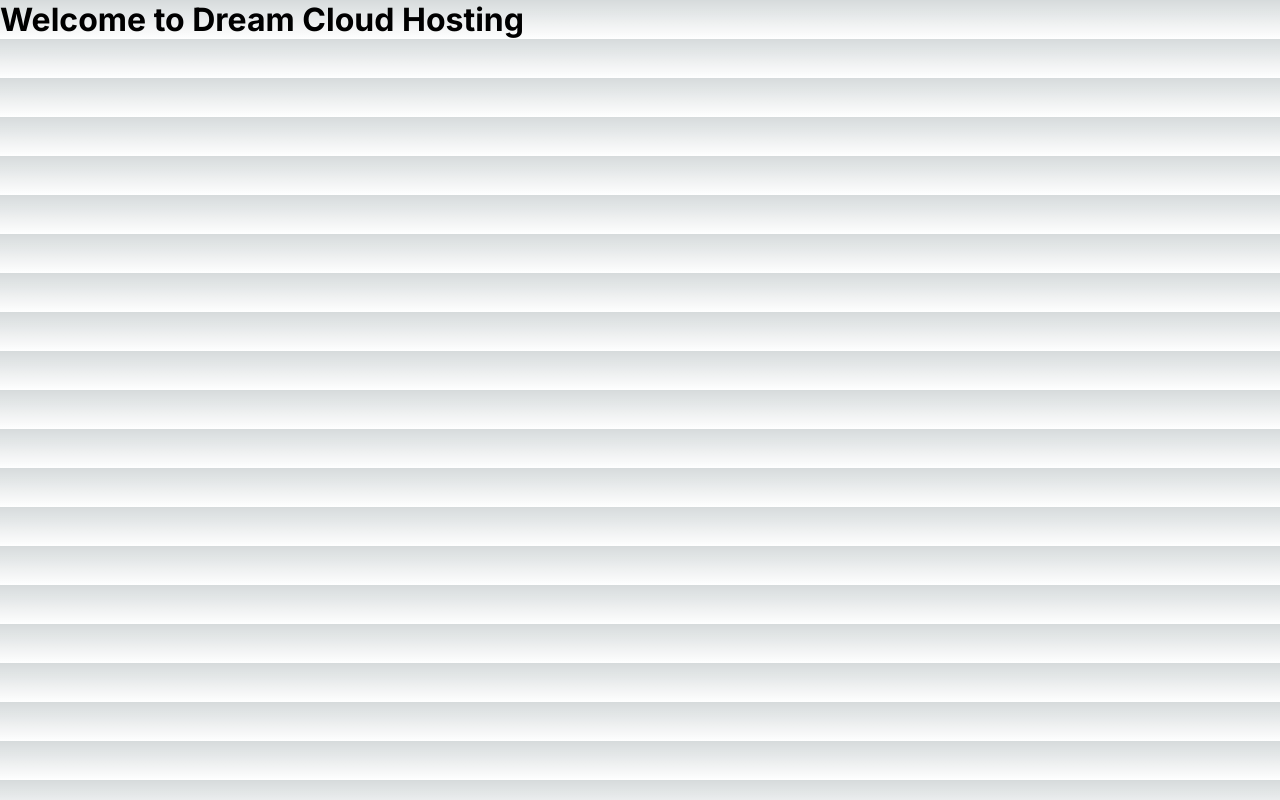
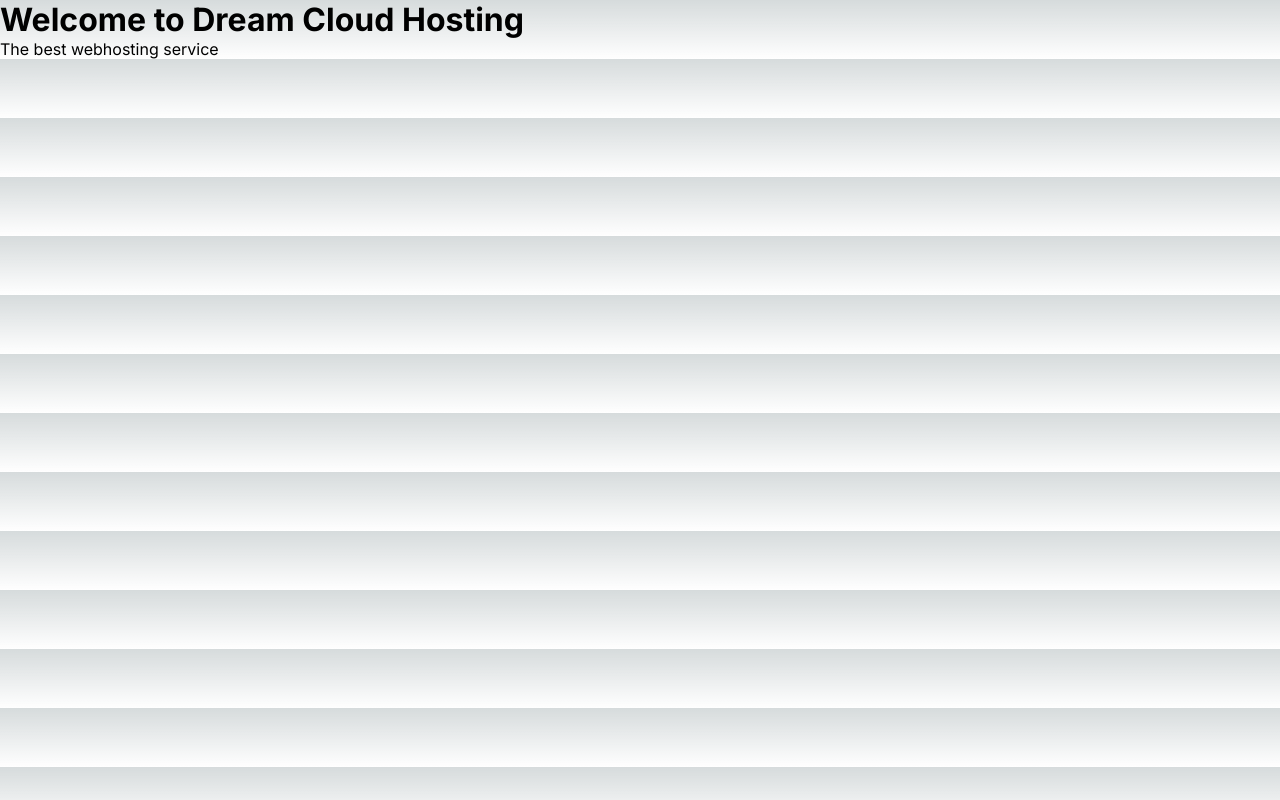
Before and after one commit to DreamCloudHosting/Website-Frontend, a Next.js app: page / in a window 1280 px wide. Built offline with nearby package versions, Linux system fonts and the light colour scheme.

Commit message:
added about us

```diff
--- a/app/page.js
+++ b/app/page.js
@@ -1,3 +1,3 @@
 export default function Page() {
-    return <h1>Welcome to Dream Cloud Hosting</h1>;
+    return <body><h1>Welcome to Dream Cloud Hosting</h1><p>The best webhosting service</p></body>;
 }
```
